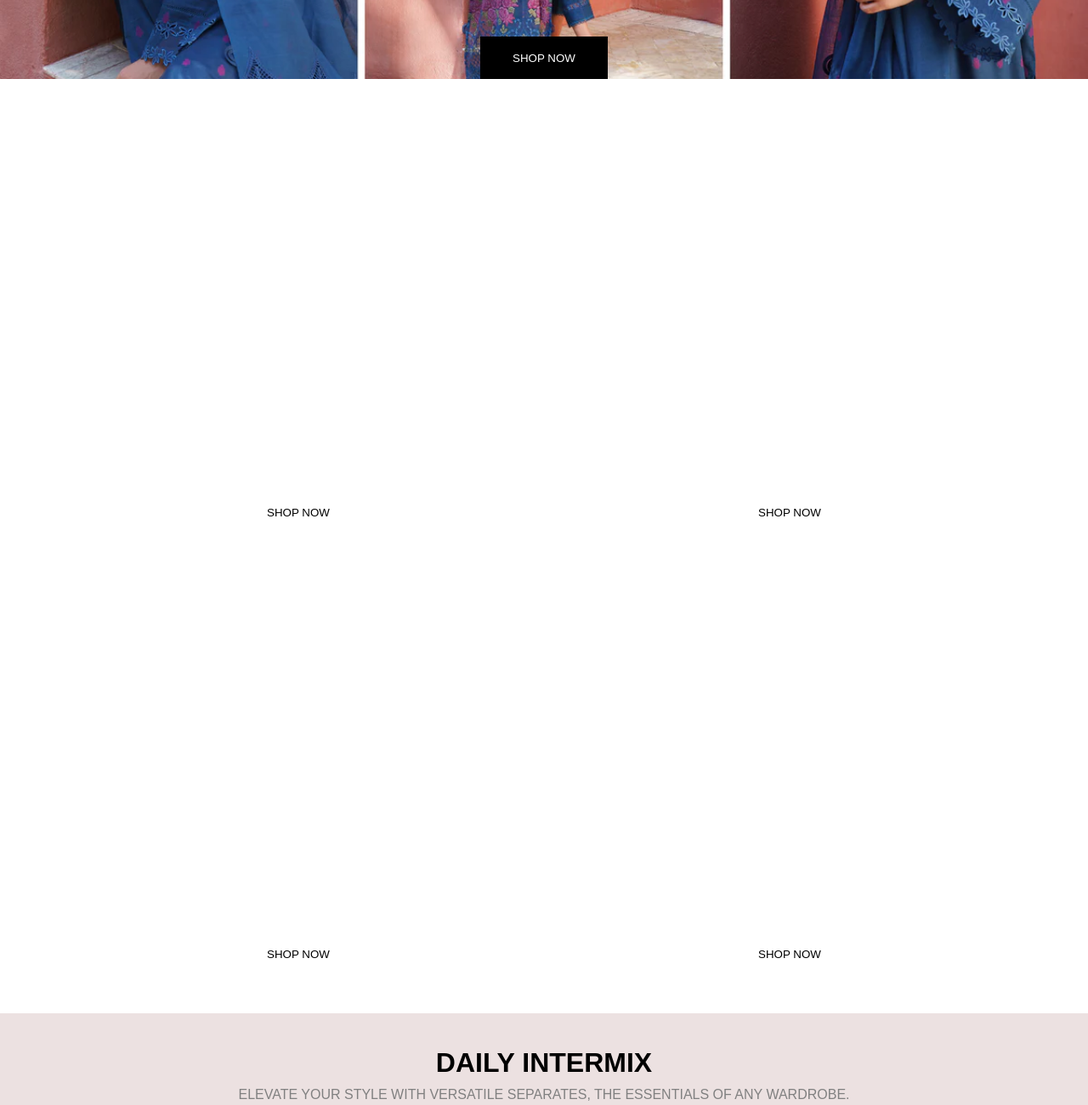
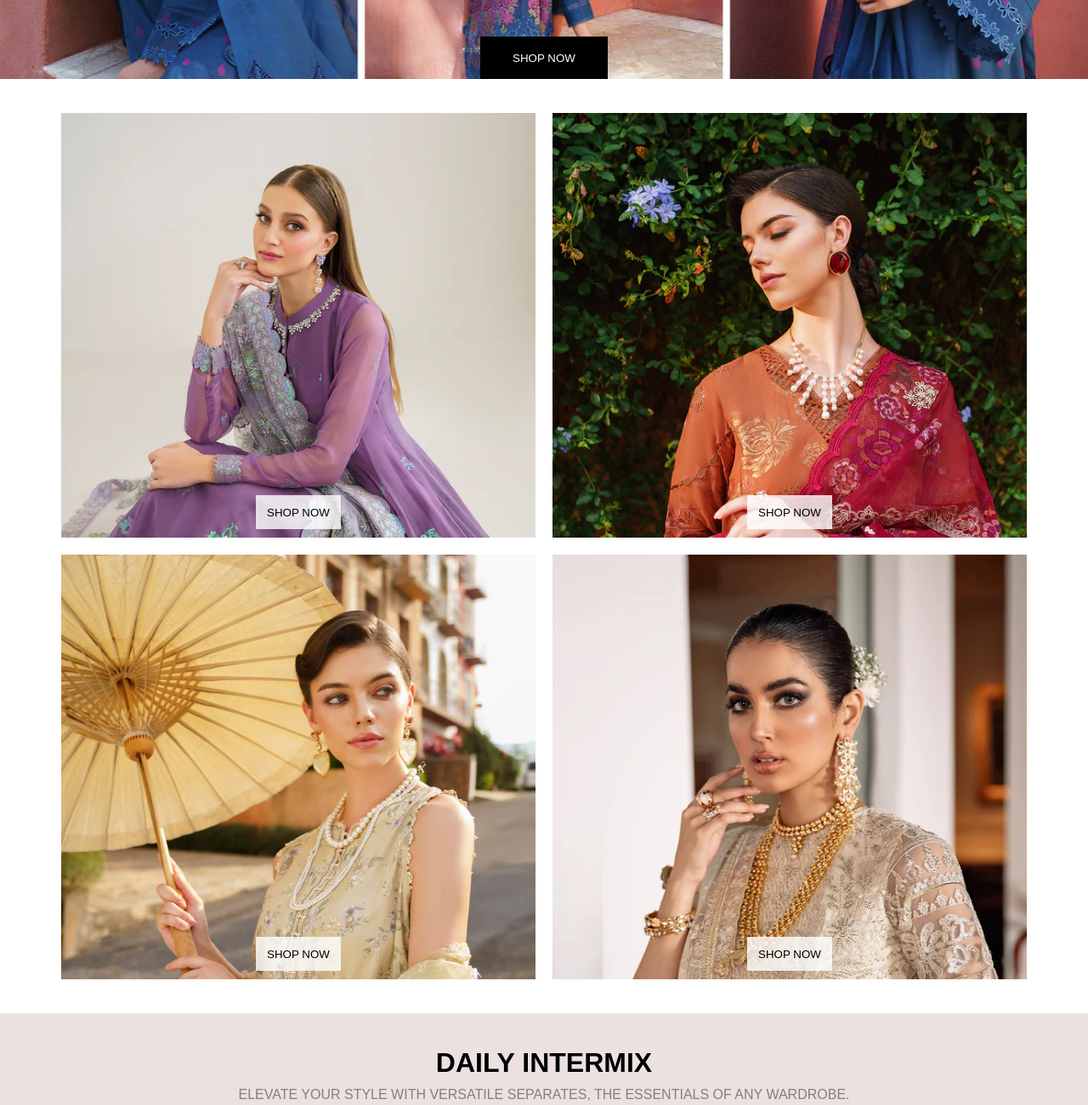
Before and after one commit to haiderali7066/Broque-clone, a plain HTML site: page index.html in a window 1280 px wide. Shown: the part 560-1861 px from the top of the page at 85% size. Drawn offline with nearby package versions, Linux system fonts and the light colour scheme; files whose address does not match are found by name.

Commit message:
Update and rename Project004.html to index.html

```diff
--- a/Project004.html
+++ b/index.html
@@ -254,7 +254,7 @@
     <!-- Navigation Bar -->
     <nav>
         <span class="material-symbols-outlined">menu</span>
-        <img class="logo" src="baroque-resources/baroque-logo.avif" alt="Logo">
+        <img class="logo" src="./baroque-logo.avif" alt="Logo">
         <div class="nav-icons">
             <a href="#"><span class="material-symbols-outlined">person</span></a>
             <a href="#"><span class="material-symbols-outlined">search</span></a>
@@ -269,10 +269,10 @@
 
     <!-- Content -->
     <div class="container">
-        <div class="content-item" style="background-image: url('baroque-resources/girl1.webp');"><button>SHOP NOW</button></div>
-        <div class="content-item" style="background-image: url('baroque-resources/girl2.webp');"><button>SHOP NOW</button></div>
-        <div class="content-item" style="background-image: url('baroque-resources/girl3.webp');"><button>SHOP NOW</button></div>
-        <div class="content-item" style="background-image: url('baroque-resources/girl4.webp');"><button>SHOP NOW</button></div>
+        <div class="content-item" style="background-image: url('./girl1.webp');"><button>SHOP NOW</button></div>
+        <div class="content-item" style="background-image: url('./girl2.webp');"><button>SHOP NOW</button></div>
+        <div class="content-item" style="background-image: url('./girl3.webp');"><button>SHOP NOW</button></div>
+        <div class="content-item" style="background-image: url('./girl4.webp');"><button>SHOP NOW</button></div>
     </div>
 
     <!-- Text Section -->
```
